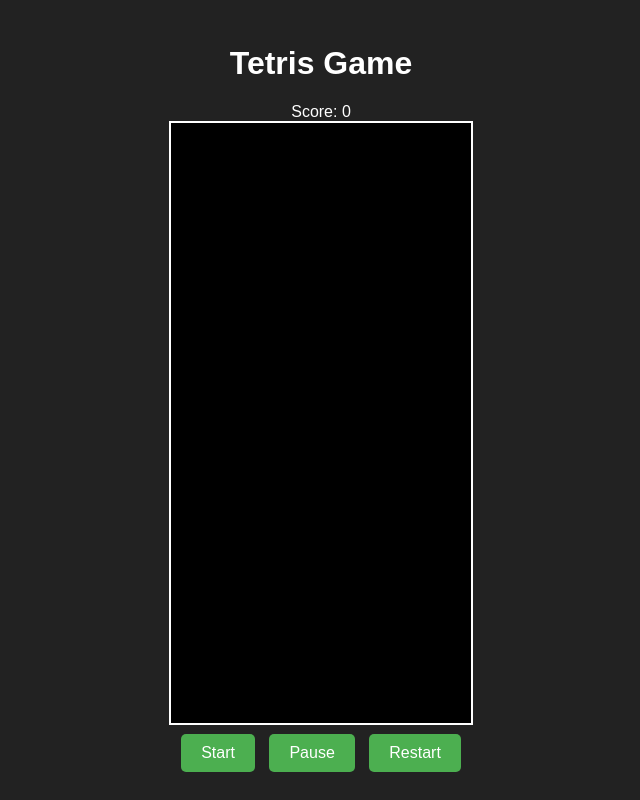
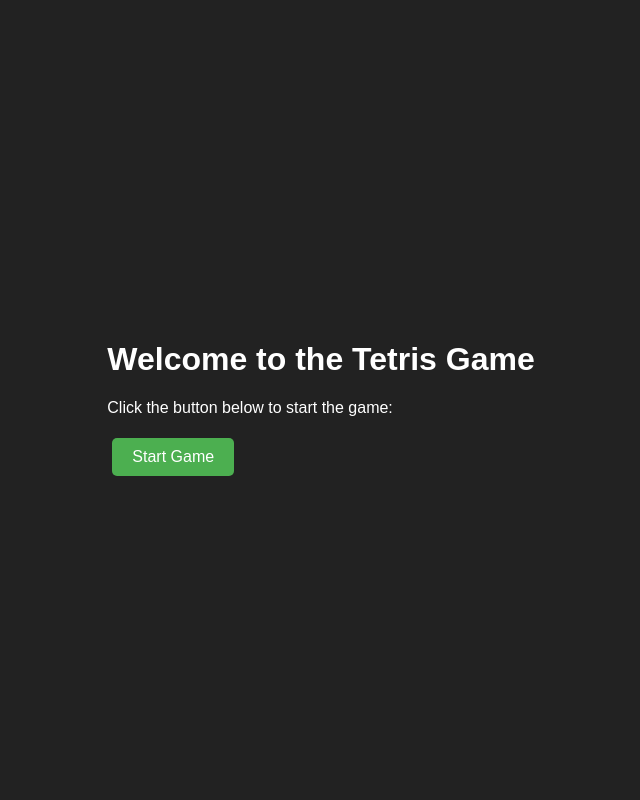
Before and after one commit to Reith19/Gaming, a plain HTML site: page index.html in a window 1280 px wide. Shown: the whole page, without its empty margins (319-959 px from the left). Drawn offline with Linux system fonts and the light colour scheme.

Commit message:
Update index.html

```diff
--- a/index.html
+++ b/index.html
@@ -3,20 +3,20 @@
 <head>
     <meta charset="UTF-8">
     <meta name="viewport" content="width=device-width, initial-scale=1.0">
-    <title>Tetris Game</title>
+    <title>Welcome to Tetris Game</title>
     <link rel="stylesheet" href="styles.css">
 </head>
 <body>
-    <div class="game-container">
-        <h1>Tetris Game</h1>
-        <div id="score">Score: 0</div>
-        <canvas id="tetris" width="300" height="600"></canvas>
-        <div>
-            <button id="startBtn">Start</button>
-            <button id="pauseBtn">Pause</button>
-            <button id="restartBtn">Restart</button>
-        </div>
+    <div class="landing-container">
+        <h1>Welcome to the Tetris Game</h1>
+        <p>Click the button below to start the game:</p>
+        <button id="startGameBtn">Start Game</button>
     </div>
-    <script src="game.js"></script>
+    <script>
+        // Handle the button click to show the game
+        document.getElementById('startGameBtn').addEventListener('click', function() {
+            window.location.href = '/game.html'; // Redirect to the game page
+        });
+    </script>
 </body>
 </html>
```
